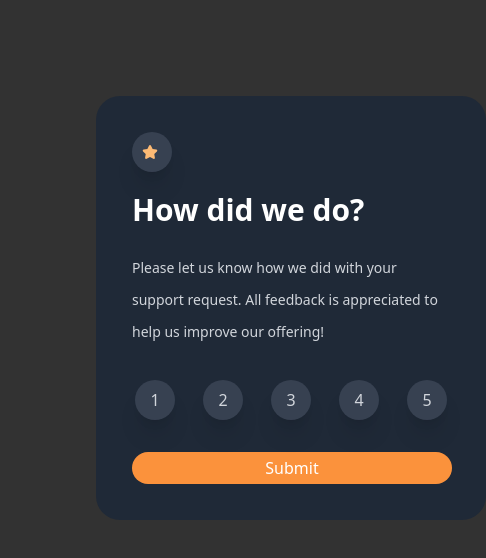
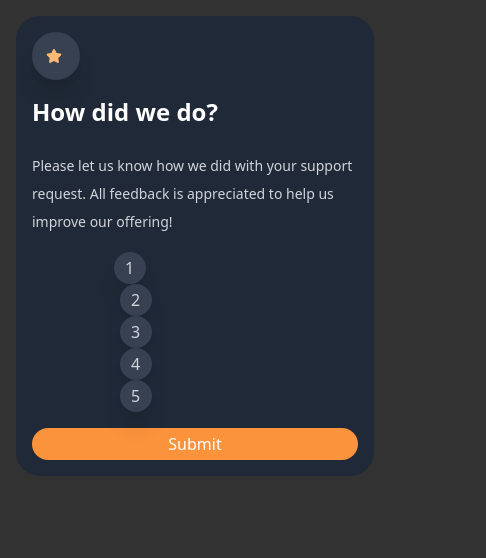
Before and after one commit to katsisaac50/interactive-rating-component-main, a Next.js app: page / in a window 390 px wide. Shown: the top 558 px of the page, 486 px wide, since content can reach past the window. Built offline with nearby package versions, Linux system fonts and the light colour scheme.

Commit message:
making it responsive

```diff
--- a/pages/dialog/checkout.js
+++ b/pages/dialog/checkout.js
@@ -1,39 +1,36 @@
-import { useEffect } from 'react';
-import { useRouter } from 'next/router';
-import { useRating } from '../ratingContext';
-import Layout from '../../components/layout';
-import { HeartSVG } from '../images/StarSVG';
+import Head from 'next/head';
+import { useRating } from './ratingContext';
+import { StarSVG } from './images/StarSVG';
 
 export default function Checkout() {
   const { rating } = useRating();
-  const router = useRouter();
-
-  useEffect(() => {
-    // Check if rating is null or undefined, and if so, navigate back to the Home component
-    if (rating === null || rating === undefined) {
-      router.replace('/'); // Replace with the correct path to the home page
-    }
-  }, [rating, router]);
-
-  // If rating is null or undefined, don't render anything
-  if (rating === null || rating === undefined) {
-    return null;
-  }
 
   return (
-    <Layout>
-      <div className="p-9 rounded-3xl bg-gray-800 max-w-[390px] mx-auto text-center">
-        <div className="mb-4">
-          <HeartSVG className="w-12 h-12 text-orange-300 mx-auto" />
+    <>
+      <Head>
+        <title>Thank You</title>
+      </Head>
+      <main className="flex min-h-screen flex-col items-center justify-between p-4 md:p-24">
+        <div className="p-4 md:p-9 rounded-3xl bg-gray-800 max-w-[390px] mx-auto">
+          <div className="relative w-12 h-12 md:w-9 md:h-9 bg-gray-700 rounded-full p-4 md:p-5 shadow-xl">
+            <div className="absolute inset-0 flex justify-center items-center">
+              <StarSVG />
+            </div>
+          </div>
+          <h1 className="text-2xl md:text-3xl font-bold pt-4 md:pt-5 text-white sm:text-2xl">
+            Thank you!
+          </h1>
+          <br />
+          <label className="bg-slate-300 rounded-full px-4 py-2 ml-4 md:ml-12 text-orange-500">
+            You selected {rating ? rating : 0} out of 5
+          </label>
+          <br />
+          <p className="text-base md:text-lg text-gray-400 text-center md:text-left">
+            We appreciate you taking time to give a rating. If you ever need
+            more support, don't hesitate to get in touch!
+          </p>
         </div>
-        <label className="bg-slate-300 rounded-full px-5 py-2 text-orange-500">
-          You selected {rating} out of 5
-        </label>
-        <h2 className="text-white font-bold mt-5 mb-5">Thank you!</h2>
-        <p className="text-gray-400">
-          We appreciate your feedback. If you need further assistance, feel free to get in touch with us.
-        </p>
-      </div>
-    </Layout>
+      </main>
+    </>
   );
 }
--- a/pages/index.js
+++ b/pages/index.js
@@ -25,25 +25,25 @@ export default function Home() {
       <Head>
         <title>First Post</title>
       </Head>
-      <main className="flex min-h-screen flex-col items-center justify-between p-24">
-        <div className="p-9 rounded-3xl bg-gray-800 max-w-[390px] mx-auto">
-          <div className="relative w-9 h-9 bg-gray-700 rounded-full p-5 shadow-xl">
+      <main className="flex min-h-screen flex-col items-center justify-between p-4 md:p-24">
+        <div className="p-4 md:p-9 rounded-3xl bg-gray-800 max-w-[390px] mx-auto">
+          <div className="relative w-12 h-12 md:w-9 md:h-9 bg-gray-700 rounded-full p-4 md:p-5 shadow-xl">
             <div className="absolute inset-0 flex justify-center items-center">
               <StarSVG />
             </div>
           </div>
-          <h1 className="text-3xl font-bold pt-5 text-white sm:text-2xl">
+          <h1 className="text-2xl md:text-3xl font-bold pt-4 md:pt-5 text-white sm:text-2xl">
             How did we do?
           </h1>
           <br />
-          <p className="text-lg leading-8 text-gray-300 text-sm md:text-base">
+          <p className="text-base md:text-lg leading-7 text-gray-300 text-sm md:text-base">
             Please let us know how we did with your support request. All
             feedback is appreciated to help us improve our offering!
           </p>
           <form onSubmit={onSubmit}>
-            <div className="py-8 flex items-center justify-center space-x-7">
+            <div className="py-4 md:py-8 flex flex-wrap justify-center space-x-3 md:space-x-7">
               {ratingOptions.map((option) => (
-                <div key={option}>
+                <div key={option} className="w-1/2 md:w-auto">
                   <input
                     value={option}
                     onChange={handleInputChange}
@@ -55,7 +55,7 @@ export default function Home() {
                   />
                   <label
                     htmlFor={`rate${option}`}
-                    className={`cursor-pointer relative w-7 h-7 bg-gray-700 rounded-full flex justify-center items-center text-gray-300 text-center p-5 shadow-xl ${
+                    className={`cursor-pointer relative w-7 h-7 bg-gray-700 rounded-full flex justify-center items-center text-gray-300 text-center p-4 md:p-5 shadow-xl ${
                       option === Number(rating)
                         ? 'hover:bg-orange-600'
                         : 'hover:bg-orange-600'
@@ -68,7 +68,7 @@ export default function Home() {
             </div>
             <button
               disabled={!rating}
-              className={`pt-1 pb-1 w-80 max-h-fit ${
+              className={`pt-1 pb-1 w-full md:w-80 max-h-fit ${
                 rating ? 'hover:bg-gray-100 hover:text-orange-400' : ''
               } max-w-screen-2xl bg-orange-400 text-white rounded-full ...`}
               type="submit"
```
